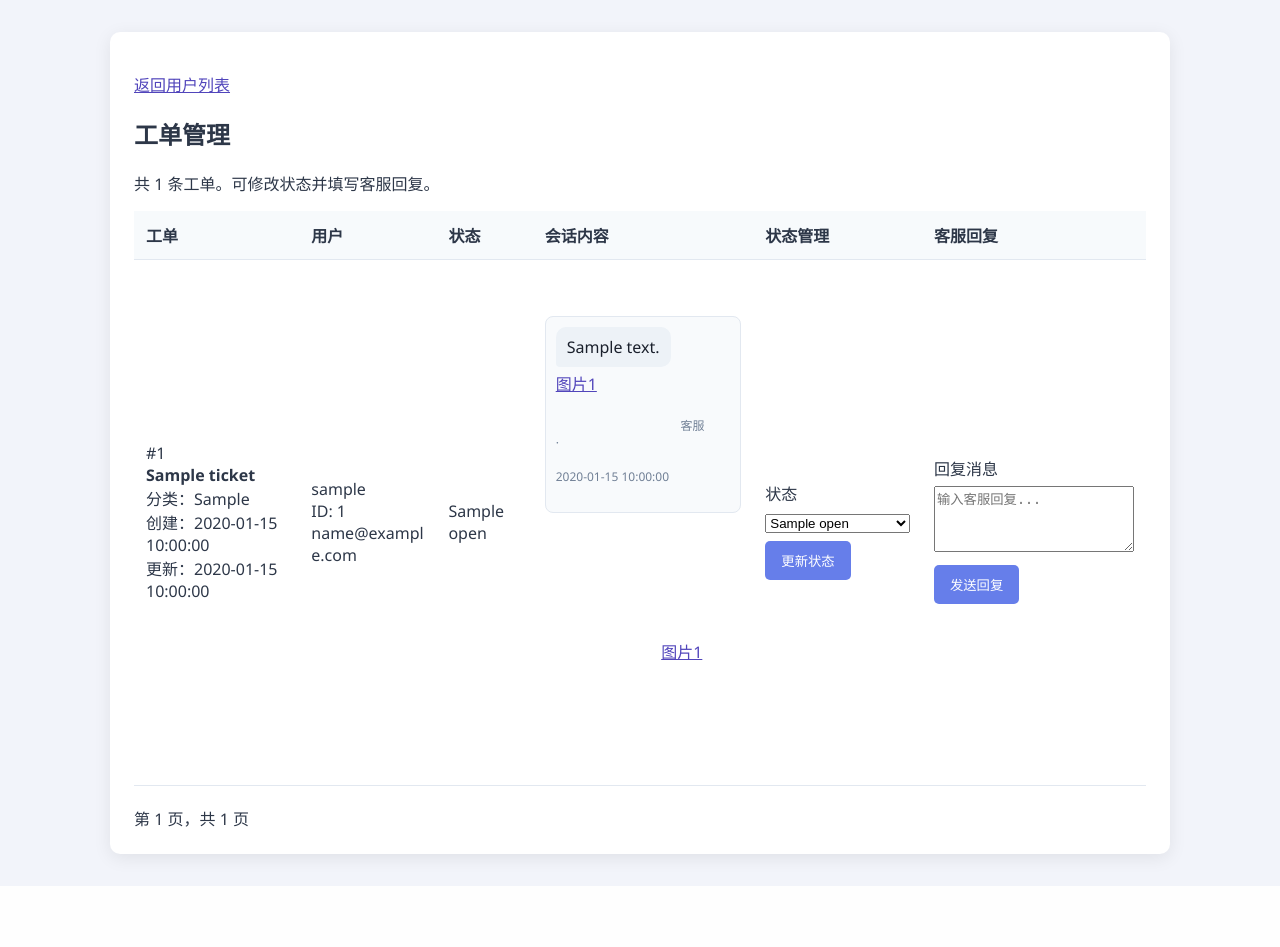
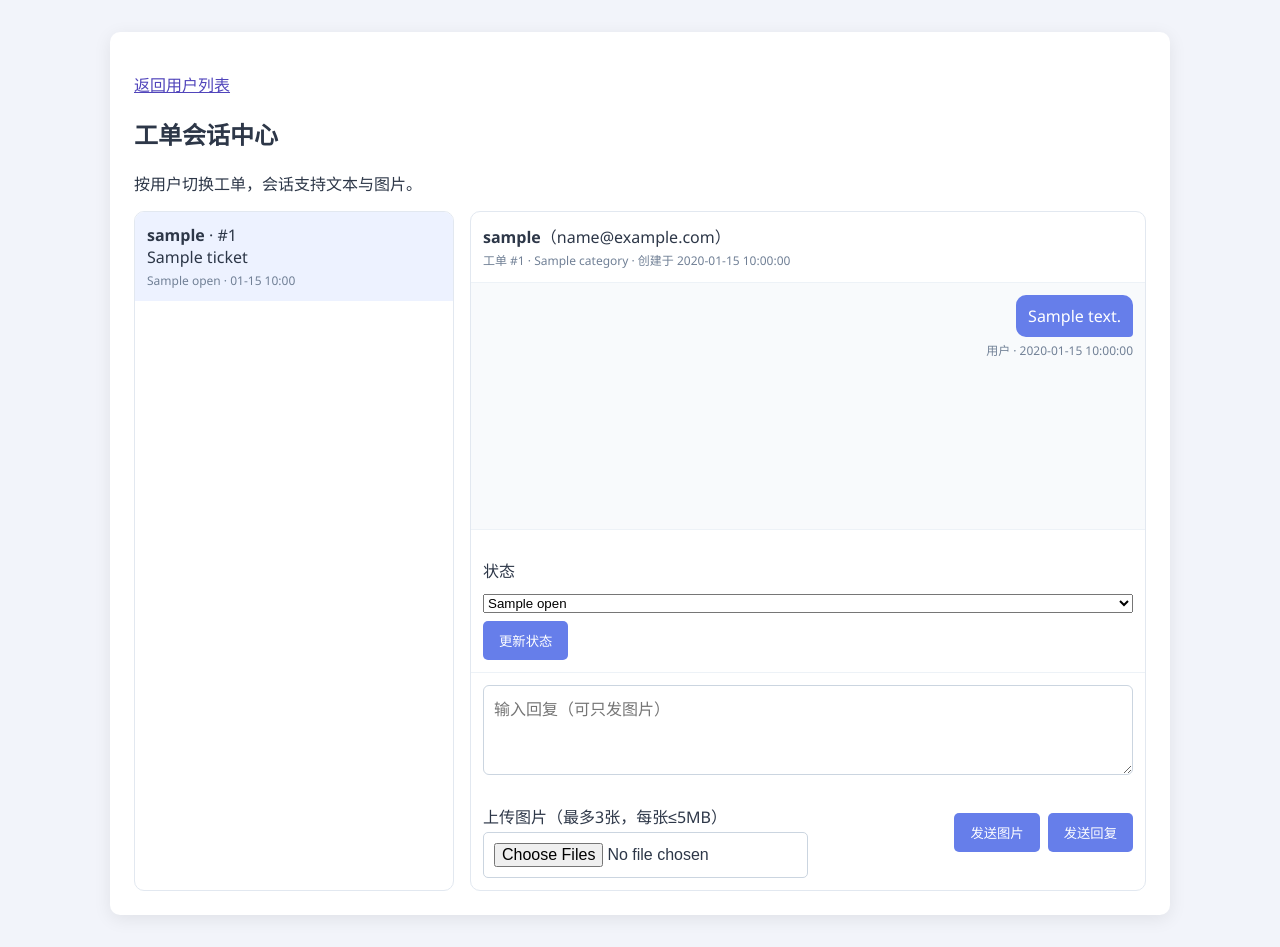
Before and after one commit to suncongch/web3x, a Flask app: template templates/admin_tickets.html in a window 1280 px wide. Shown: the part 75-1022 px from the top of the page. Before the commit the page ends 947 px from the top, so only its background shows below. Run offline with Flask 3, Linux system fonts and the light colour scheme; tables that the repository leaves empty hold one stand-in row (values such as "Sample post"); the template is opened without the code that fills it: values that come from a table or form of the project are taken from there, most other values are stand-ins (such as "Sample title", 1, 10 or a date in 2020).

Commit message:
customer: Please enter the commit message for your changes. Lines starting

```diff
--- a/app.py
+++ b/app.py
@@ -236,6 +236,42 @@ def ticket_upload_dir():
     return directory
 
 
+def validate_ticket_images(files):
+    if len(files) > 3:
+        return None, '最多上传 3 张图片。'
+    specs = []
+    for upload in files:
+        if upload.mimetype not in TICKET_IMAGE_MIME_TYPES:
+            return None, '仅支持 PNG/JPEG/WebP/GIF 图片。'
+        upload.stream.seek(0, os.SEEK_END)
+        size = upload.stream.tell()
+        upload.stream.seek(0)
+        if size <= 0:
+            return None, '上传图片为空，请重新选择。'
+        if size > 5 * 1024 * 1024:
+            return None, '单张图片不能超过 5 MB。'
+        extension = Path(secure_filename(upload.filename)).suffix.lower() or '.img'
+        specs.append((upload, size, extension))
+    return specs, None
+
+
+def save_ticket_message_images(message_id, image_specs):
+    saved_paths = []
+    for upload, size, extension in image_specs:
+        stored_name = secrets.token_hex(24) + extension
+        path = ticket_upload_dir() / stored_name
+        upload.save(path)
+        saved_paths.append(path)
+        db.session.add(TicketMessageImage(
+            message_id=message_id,
+            original_name=secure_filename(upload.filename) or 'image',
+            stored_name=stored_name,
+            mime_type=upload.mimetype,
+            size=size,
+        ))
+    return saved_paths
+
+
 def admin_session_active():
     username = os.environ.get('ADMIN_USERNAME', '').strip()
     password_hash = os.environ.get('ADMIN_PASSWORD_HASH', '').strip()
@@ -419,10 +455,16 @@ def admin_tickets():
         return redirect(url_for('admin_login'))
     tickets = (Ticket.query.options(selectinload(Ticket.user), selectinload(Ticket.attachments),
                                     selectinload(Ticket.messages).selectinload(TicketMessage.images))
-               .order_by(Ticket.id.desc())
-               .paginate(page=admin_page_number(), per_page=25, error_out=False))
-    return render_template('admin_tickets.html', tickets=tickets, csrf_token=admin_csrf_token(),
-                           status_labels=TICKET_STATUS_LABELS, status_options=TICKET_STATUSES)
+               .order_by(Ticket.updated_at.desc(), Ticket.id.desc()).all())
+    selected = None
+    ticket_id = request.args.get('ticket_id', '')
+    if ticket_id.isdecimal():
+        selected = next((ticket for ticket in tickets if ticket.id == int(ticket_id)), None)
+    if selected is None and tickets:
+        selected = tickets[0]
+    return render_template('admin_tickets.html', tickets=tickets, selected_ticket=selected,
+                           csrf_token=admin_csrf_token(), status_labels=TICKET_STATUS_LABELS,
+                           status_options=TICKET_STATUSES)
 
 
 @app.route('/admin/tickets/<int:ticket_id>', methods=['POST'])
@@ -449,10 +491,7 @@ def admin_update_ticket(ticket_id):
         flash('工单更新失败，请稍后重试。', 'error')
     else:
         flash(f'工单 #{ticket.id} 已更新为“{support_status_label(status)}”。', 'success')
-    page = request.form.get('page', '')
-    if page.isdecimal() and int(page) > 0:
-        return redirect(url_for('admin_tickets', page=int(page)))
-    return redirect(url_for('admin_tickets'))
+    return redirect(url_for('admin_tickets', ticket_id=ticket.id))
 
 
 @app.route('/admin/tickets/<int:ticket_id>/messages', methods=['POST'])
@@ -462,29 +501,46 @@ def admin_add_ticket_message(ticket_id):
         return redirect(url_for('admin_login'))
     verify_admin_csrf()
     content = request.form.get('content', '').strip()
-    if not content:
+    files = [item for item in request.files.getlist('images') if item and item.filename]
+    if not content and not files:
         abort(400, '回复内容不能为空')
     if len(content) > 5000:
         abort(400, '回复内容不能超过 5000 个字符')
+    image_specs, image_error = validate_ticket_images(files)
+    if image_error:
+        flash(image_error, 'error')
+        return redirect(url_for('admin_tickets', ticket_id=ticket_id))
     ticket = Ticket.query.filter_by(id=ticket_id).first_or_404()
-    ticket.messages.append(TicketMessage(sender_role='admin', content=content))
+    message_text = content or '[图片]'
+    saved_paths = []
+    message = TicketMessage(sender_role='admin', content=message_text)
+    ticket.messages.append(message)
     ticket.updated_at = datetime.utcnow()
     if ticket.status == 'open':
         ticket.status = 'in_progress'
     if ticket.status in ('resolved', 'closed'):
         ticket.closed_at = datetime.utcnow()
     try:
+        db.session.flush()
+        saved_paths = save_ticket_message_images(message.id, image_specs)
         db.session.commit()
+    except OSError:
+        db.session.rollback()
+        for path in saved_paths:
+            if path.exists():
+                path.unlink()
+        current_app.logger.exception('保存管理员工单图片失败')
+        flash('图片发送失败，请稍后重试。', 'error')
     except SQLAlchemyError:
         db.session.rollback()
+        for path in saved_paths:
+            if path.exists():
+                path.unlink()
         current_app.logger.exception('保存工单回复失败')
         flash('工单回复失败，请稍后重试。', 'error')
     else:
         flash(f'已回复工单 #{ticket.id}。', 'success')
-    page = request.form.get('page', '')
-    if page.isdecimal() and int(page) > 0:
-        return redirect(url_for('admin_tickets', page=int(page)))
-    return redirect(url_for('admin_tickets'))
+    return redirect(url_for('admin_tickets', ticket_id=ticket.id))
 
 
 @app.route('/ticket-attachments/<int:attachment_id>')
@@ -740,25 +796,10 @@ def support_add_ticket_message():
     if len(content) > 5000:
         flash('消息内容不能超过 5000 个字符。', 'error')
         return redirect(url_for('support'))
-    if len(files) > 3:
-        flash('最多上传 3 张图片。', 'error')
+    image_specs, image_error = validate_ticket_images(files)
+    if image_error:
+        flash(image_error, 'error')
         return redirect(url_for('support'))
-    image_specs = []
-    for upload in files:
-        if upload.mimetype not in TICKET_IMAGE_MIME_TYPES:
-            flash('仅支持 PNG/JPEG/WebP/GIF 图片。', 'error')
-            return redirect(url_for('support'))
-        upload.stream.seek(0, os.SEEK_END)
-        size = upload.stream.tell()
-        upload.stream.seek(0)
-        if size <= 0:
-            flash('上传图片为空，请重新选择。', 'error')
-            return redirect(url_for('support'))
-        if size > 5 * 1024 * 1024:
-            flash('单张图片不能超过 5 MB。', 'error')
-            return redirect(url_for('support'))
-        extension = Path(secure_filename(upload.filename)).suffix.lower() or '.img'
-        image_specs.append((upload, size, extension))
     ticket = current_user_ticket(session['user_id'])
     if ticket is None:
         initial_content = content or '用户发送了图片'
@@ -776,18 +817,7 @@ def support_add_ticket_message():
         message = TicketMessage(ticket_id=ticket.id, sender_role='user', content=message_text)
         db.session.add(message)
         db.session.flush()
-        for upload, size, extension in image_specs:
-            stored_name = secrets.token_hex(24) + extension
-            path = ticket_upload_dir() / stored_name
-            upload.save(path)
-            saved_paths.append(path)
-            db.session.add(TicketMessageImage(
-                message_id=message.id,
-                original_name=secure_filename(upload.filename) or 'image',
-                stored_name=stored_name,
-                mime_type=upload.mimetype,
-                size=size,
-            ))
+        saved_paths = save_ticket_message_images(message.id, image_specs)
         db.session.commit()
     except OSError:
         db.session.rollback()
--- a/templates/admin_tickets.html
+++ b/templates/admin_tickets.html
@@ -9,123 +9,140 @@
 {% block content %}
 <section class="card">
     <p><a href="{{ url_for('admin_users') }}">返回用户列表</a></p>
-    <h1>工单管理</h1>
-    <p>共 {{ tickets.total }} 条工单。可修改状态并填写客服回复。</p>
+    <h1>工单会话中心</h1>
+    <p>按用户切换工单，会话支持文本与图片。</p>
     {% with messages = get_flashed_messages(with_categories=true, category_filter=['success', 'error']) %}
         {% for category, message in messages %}
         <p {% if category == 'error' %}class="error" role="alert"{% else %}role="status"{% endif %}>{{ message }}</p>
         {% endfor %}
     {% endwith %}
     <style>
-        .chat-window { max-height: 280px; overflow-y: auto; border: 1px solid #e2e8f0; border-radius: 8px; background: #f8fafc; padding: 10px; display: grid; gap: 8px; margin-bottom: 8px; }
-        .message-row { max-width: 88%; display: flex; flex-direction: column; gap: 4px; }
+        .layout { display: grid; grid-template-columns: 320px 1fr; gap: 16px; }
+        .ticket-list { border: 1px solid #e2e8f0; border-radius: 10px; overflow: hidden; background: #fff; max-height: 680px; overflow-y: auto; }
+        .ticket-link { display: block; padding: 12px; border-bottom: 1px solid #edf2f7; text-decoration: none; color: #2d3748; }
+        .ticket-link:last-child { border-bottom: none; }
+        .ticket-link.active { background: #edf2ff; }
+        .ticket-meta { font-size: 12px; color: #718096; margin-top: 4px; }
+        .chat-card { border: 1px solid #e2e8f0; border-radius: 10px; background: #fff; display: grid; grid-template-rows: auto 1fr auto auto; min-height: 680px; }
+        .chat-head { padding: 12px; border-bottom: 1px solid #edf2f7; }
+        .chat-window { padding: 12px; overflow-y: auto; max-height: 420px; background: #f8fafc; display: grid; gap: 10px; }
+        .message-row { max-width: 86%; display: flex; flex-direction: column; gap: 4px; }
         .message-row.user { margin-left: auto; align-items: flex-end; }
         .message-row.admin { margin-right: auto; align-items: flex-start; }
-        .message-bubble { padding: 8px 11px; border-radius: 10px; white-space: pre-wrap; line-height: 1.5; }
+        .message-bubble { padding: 9px 12px; border-radius: 10px; line-height: 1.5; white-space: pre-wrap; }
         .message-row.user .message-bubble { background: #667eea; color: #fff; border-bottom-right-radius: 4px; }
         .message-row.admin .message-bubble { background: #edf2f7; color: #1a202c; border-bottom-left-radius: 4px; }
         .message-meta { font-size: 12px; color: #718096; }
+        .message-images { display: flex; gap: 8px; flex-wrap: wrap; }
+        .message-images img { width: 100px; height: 100px; object-fit: cover; border: 1px solid #cbd5e0; border-radius: 6px; }
+        .status-form, .reply-form { padding: 12px; border-top: 1px solid #edf2f7; }
+        .reply-form textarea { width: 100%; min-height: 90px; border: 1px solid #cbd5e0; border-radius: 6px; padding: 10px; font: inherit; resize: vertical; }
+        .reply-actions { display: flex; justify-content: space-between; align-items: center; gap: 10px; margin-top: 8px; flex-wrap: wrap; }
+        .btn-row { display: flex; gap: 8px; }
+        @media (max-width: 980px) { .layout { grid-template-columns: 1fr; } .chat-card { min-height: 560px; } }
     </style>
-    <div class="table-wrap">
-        <table>
-            <thead>
-                <tr>
-                    <th>工单</th><th>用户</th><th>状态</th><th>会话内容</th><th>状态管理</th><th>客服回复</th>
-                </tr>
-            </thead>
-            <tbody>
-                {% for ticket in tickets.items %}
-                <tr>
-                    <td>
-                        #{{ ticket.id }}<br>
-                        <strong>{{ ticket.subject }}</strong><br>
-                        分类：{{ ticket.category }}<br>
-                        创建：{{ ticket.created_at.strftime('%Y-%m-%d %H:%M:%S') if ticket.created_at else '—' }}<br>
-                        更新：{{ ticket.updated_at.strftime('%Y-%m-%d %H:%M:%S') if ticket.updated_at else '—' }}
-                    </td>
-                    <td>
-                        {{ ticket.user.username }}<br>
-                        ID: {{ ticket.user.id }}<br>
-                        {{ ticket.user.email }}
-                    </td>
-                    <td>{{ status_labels[ticket.status] }}</td>
-                    <td style="white-space: pre-wrap;">
+    <div class="layout">
+        <aside class="ticket-list" aria-label="工单列表">
+            {% for ticket in tickets %}
+            <a class="ticket-link {% if selected_ticket and selected_ticket.id == ticket.id %}active{% endif %}"
+               href="{{ url_for('admin_tickets', ticket_id=ticket.id) }}">
+                <strong>{{ ticket.user.username }}</strong> · #{{ ticket.id }}<br>
+                {{ ticket.subject }}
+                <div class="ticket-meta">{{ status_labels[ticket.status] }} · {{ ticket.updated_at.strftime('%m-%d %H:%M') if ticket.updated_at else '—' }}</div>
+            </a>
+            {% else %}
+            <div style="padding: 12px; color: #718096;">暂无工单</div>
+            {% endfor %}
+        </aside>
+
+        <div class="chat-card">
+            {% if selected_ticket %}
+            <div class="chat-head">
+                <strong>{{ selected_ticket.user.username }}</strong>（{{ selected_ticket.user.email }}）<br>
+                <span class="ticket-meta">工单 #{{ selected_ticket.id }} · {{ selected_ticket.category }} · 创建于 {{ selected_ticket.created_at.strftime('%Y-%m-%d %H:%M:%S') if selected_ticket.created_at else '—' }}</span>
+            </div>
             <div class="chat-window">
-                            {% if ticket.messages %}
-                                {% for message in ticket.messages|sort(attribute='id') %}
-                                <div class="message-row {{ message.sender_role }}">
+                {% if selected_ticket.messages %}
+                    {% for message in selected_ticket.messages|sort(attribute='id') %}
+                    <article class="message-row {{ message.sender_role }}">
                         <div class="message-bubble">{{ message.content }}</div>
                         {% if message.images %}
-                                    <div style="display: flex; gap: 8px; flex-wrap: wrap;">
+                        <div class="message-images">
                             {% for image in message.images %}
-                                        <a href="{{ url_for('ticket_message_image', image_id=image.id) }}" target="_blank" rel="noreferrer">图片{{ loop.index }}</a>
+                            <a href="{{ url_for('ticket_message_image', image_id=image.id) }}" target="_blank" rel="noreferrer">
+                                <img src="{{ url_for('ticket_message_image', image_id=image.id) }}" alt="消息图片 {{ loop.index }}">
+                            </a>
                             {% endfor %}
                         </div>
                         {% endif %}
-                                    <div class="message-meta">
-                                        {{ '用户' if message.sender_role == 'user' else '客服' }} ·
-                                        {{ message.created_at.strftime('%Y-%m-%d %H:%M:%S') if message.created_at else '—' }}
+                        <div class="message-meta">{{ '用户' if message.sender_role == 'user' else '客服' }} · {{ message.created_at.strftime('%Y-%m-%d %H:%M:%S') if message.created_at else '—' }}</div>
+                    </article>
+                    {% endfor %}
+                {% else %}
+                <article class="message-row user">
+                    <div class="message-bubble">{{ selected_ticket.content }}</div>
+                    <div class="message-meta">用户 · {{ selected_ticket.created_at.strftime('%Y-%m-%d %H:%M:%S') if selected_ticket.created_at else '—' }}</div>
+                </article>
+                {% endif %}
+            </div>
+
+            <form class="status-form" method="post" action="{{ url_for('admin_update_ticket', ticket_id=selected_ticket.id) }}">
+                <input type="hidden" name="csrf_token" value="{{ csrf_token }}">
+                <label for="status">状态</label>
+                <select id="status" name="status" style="width: 100%; margin-top: 6px;">
+                    {% for status in status_options %}
+                    <option value="{{ status }}" {% if status == selected_ticket.status %}selected{% endif %}>{{ status_labels[status] }}</option>
+                    {% endfor %}
+                </select>
+                <button type="submit" style="margin-top: 8px;">更新状态</button>
+            </form>
+
+            <form id="admin-reply-form" class="reply-form" method="post" action="{{ url_for('admin_add_ticket_message', ticket_id=selected_ticket.id) }}" enctype="multipart/form-data">
+                <input type="hidden" name="csrf_token" value="{{ csrf_token }}">
+                <textarea id="admin-reply-content" name="content" maxlength="5000" placeholder="输入回复（可只发图片）"></textarea>
+                <div class="reply-actions">
+                    <div>
+                        <label for="admin-reply-images" style="display:block; margin-bottom:4px;">上传图片（最多3张，每张≤5MB）</label>
+                        <input id="admin-reply-images" name="images" type="file" accept="image/png,image/jpeg,image/webp,image/gif" multiple>
+                    </div>
+                    <div class="btn-row">
+                        <button id="admin-image-btn" type="button">发送图片</button>
+                        <button type="submit">发送回复</button>
                     </div>
                 </div>
-                                {% endfor %}
+            </form>
             {% else %}
-                            <div class="message-row user">
-                                <div class="message-bubble">{{ ticket.content }}</div>
-                                <div class="message-meta">用户 · {{ ticket.created_at.strftime('%Y-%m-%d %H:%M:%S') if ticket.created_at else '—' }}</div>
-                            </div>
-                            {% if ticket.admin_reply %}
-                            <div class="message-row admin">
-                                <div class="message-bubble">{{ ticket.admin_reply }}</div>
-                                <div class="message-meta">客服 · {{ ticket.updated_at.strftime('%Y-%m-%d %H:%M:%S') if ticket.updated_at else '—' }}</div>
-                            </div>
-                            {% endif %}
+            <div style="padding: 16px; color: #718096;">暂无可查看工单。</div>
             {% endif %}
         </div>
-                        {% if ticket.attachments %}
-                        <div style="margin-top: 8px;">
-                            {% for attachment in ticket.attachments %}
-                            <a href="{{ url_for('ticket_attachment', attachment_id=attachment.id) }}" target="_blank" rel="noreferrer"
-                               style="display: inline-block; margin-right: 8px;">图片{{ loop.index }}</a>
-                            {% endfor %}
     </div>
-                        {% endif %}
-                    </td>
-                    <td>
-                        <form method="post" action="{{ url_for('admin_update_ticket', ticket_id=ticket.id) }}">
-                            <input type="hidden" name="csrf_token" value="{{ csrf_token }}">
-                            <input type="hidden" name="page" value="{{ tickets.page }}">
-                            <label for="status-{{ ticket.id }}">状态</label>
-                            <select id="status-{{ ticket.id }}" name="status" style="width: 100%; margin-bottom: 8px;">
-                                {% for status in status_options %}
-                                <option value="{{ status }}" {% if status == ticket.status %}selected{% endif %}>
-                                    {{ status_labels[status] }}
-                                </option>
-                                {% endfor %}
-                            </select>
-                            <button type="submit">更新状态</button>
-                        </form>
-                    </td>
-                    <td>
-                        <form method="post" action="{{ url_for('admin_add_ticket_message', ticket_id=ticket.id) }}">
-                            <input type="hidden" name="csrf_token" value="{{ csrf_token }}">
-                            <input type="hidden" name="page" value="{{ tickets.page }}">
-                            <label for="reply-{{ ticket.id }}">回复消息</label>
-                            <textarea id="reply-{{ ticket.id }}" name="content" rows="4" maxlength="5000"
-                                      style="width: 100%; margin-bottom: 8px;" required placeholder="输入客服回复..."></textarea>
-                            <button type="submit">发送回复</button>
-                        </form>
-                    </td>
-                </tr>
-                {% else %}
-                <tr><td colspan="6">当前页面没有工单。</td></tr>
-                {% endfor %}
-            </tbody>
-        </table>
-    </div>
-    <nav class="pagination" aria-label="工单列表分页">
-        {% if tickets.has_prev %}<a href="{{ url_for('admin_tickets', page=tickets.prev_num) }}">上一页</a>{% endif %}
-        <span>第 {{ tickets.page }} 页，共 {{ tickets.pages }} 页</span>
-        {% if tickets.has_next %}<a href="{{ url_for('admin_tickets', page=tickets.next_num) }}">下一页</a>{% endif %}
-    </nav>
 </section>
+<script>
+    (function() {
+        const form = document.getElementById('admin-reply-form');
+        if (!form) return;
+        const content = document.getElementById('admin-reply-content');
+        const images = document.getElementById('admin-reply-images');
+        const imageBtn = document.getElementById('admin-image-btn');
+        imageBtn.addEventListener('click', () => images.click());
+        images.addEventListener('change', () => {
+            if (images.files.length > 0) {
+                form.requestSubmit();
+            }
+        });
+        content.addEventListener('paste', (event) => {
+            const items = Array.from(event.clipboardData?.items || []);
+            const imageItems = items.filter((item) => item.kind === 'file' && item.type.startsWith('image/'));
+            if (imageItems.length === 0) return;
+            event.preventDefault();
+            const transfer = new DataTransfer();
+            Array.from(images.files).forEach((file) => transfer.items.add(file));
+            imageItems.slice(0, 3).forEach((item) => {
+                const file = item.getAsFile();
+                if (file) transfer.items.add(file);
+            });
+            images.files = transfer.files;
+        });
+    })();
+</script>
 {% endblock %}
```
Also changed, not shown: QUICKSTART.md (+1 -0 lines), templates/support.html (+42 -1 lines), tests/admin_test.py (+27 -6 lines), README.md. Lines whose indentation alone changed are shown as unchanged.
